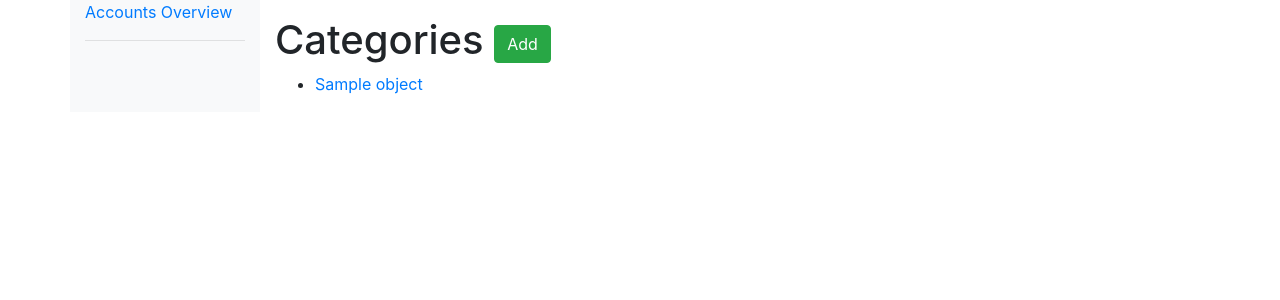
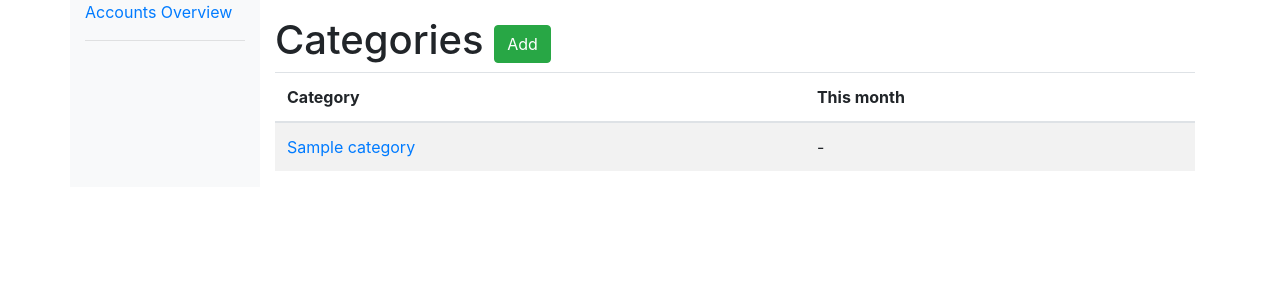
Before and after one commit to nw0/balance, a Django app: template templates/balance/transactioncategory_list.html in a window 1280 px wide. Shown: the part 56-356 px from the top of the page. Run offline with Django 3.2, Linux system fonts and the light colour scheme; the template is opened without the code that fills it: most values are stand-ins (such as "Sample title", 1, 10 or a date in 2020); some libraries are stand-ins or nearby versions.

Commit message:
template: category_list: show monthly change

```diff
--- a/templates/balance/transactioncategory_list.html
+++ b/templates/balance/transactioncategory_list.html
@@ -8,9 +8,24 @@
     </small>
 </h1>
 
-<ul>
-    {% for object in object_list %}
-    <li><a href="{% url 'balance:category_detail' object.pk %}">{{ object }}</a></li>
-    {% endfor %}
-</ul>
+<div class="table-responsive">
+    <table class="table table-striped">
+        <thead>
+        <tr>
+            <th>Category</th>
+            <th>This month</th>
+        </tr>
+        </thead>
+
+        <tbody>
+        {% for category in object_list %}
+        <tr>
+            <td><a href="{% url 'balance:category_detail' category.pk %}">{{ category }}</a></td>
+            <td>{{ category.month_change|default:"-" }}</td>
+        </tr>
+        {% endfor %}
+        </tbody>
+    </table>
+</div>
+
 {% endblock content %}
```
Also changed, not shown: models.py (+16 -0 lines).
